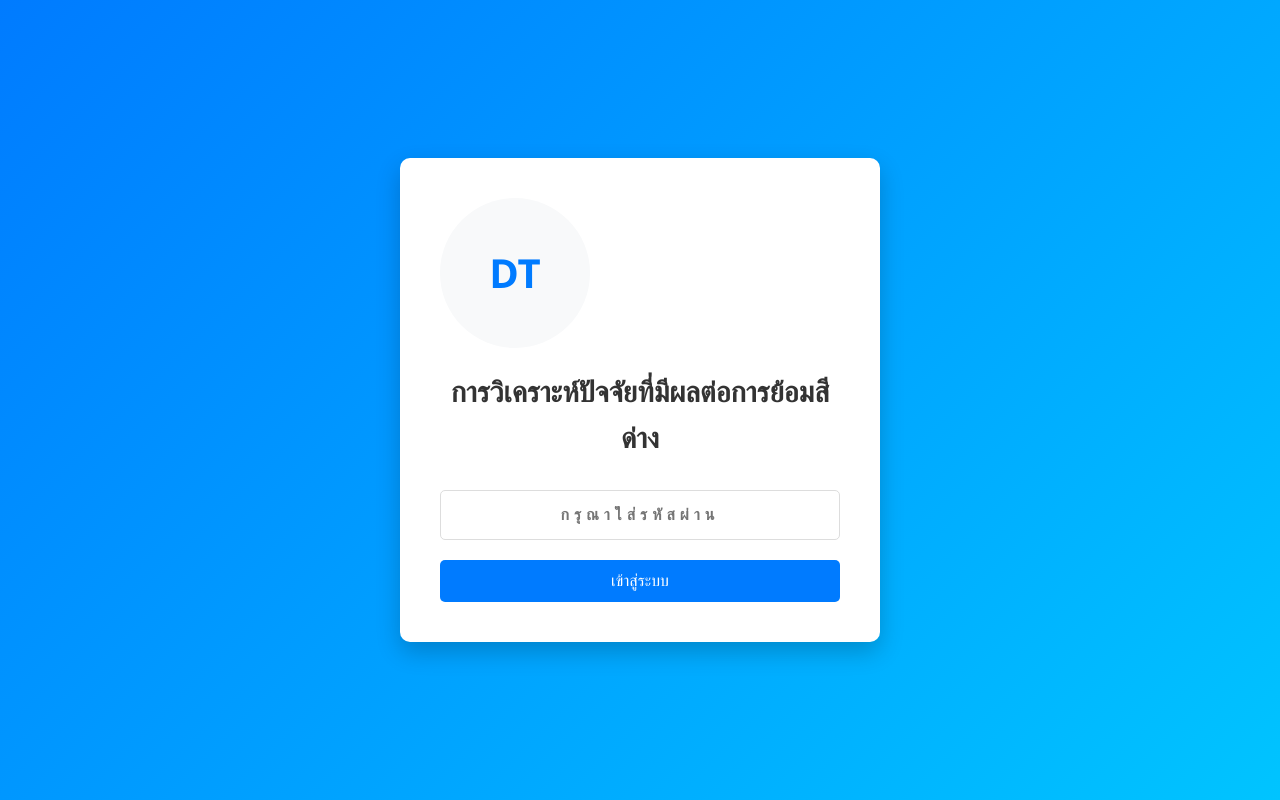
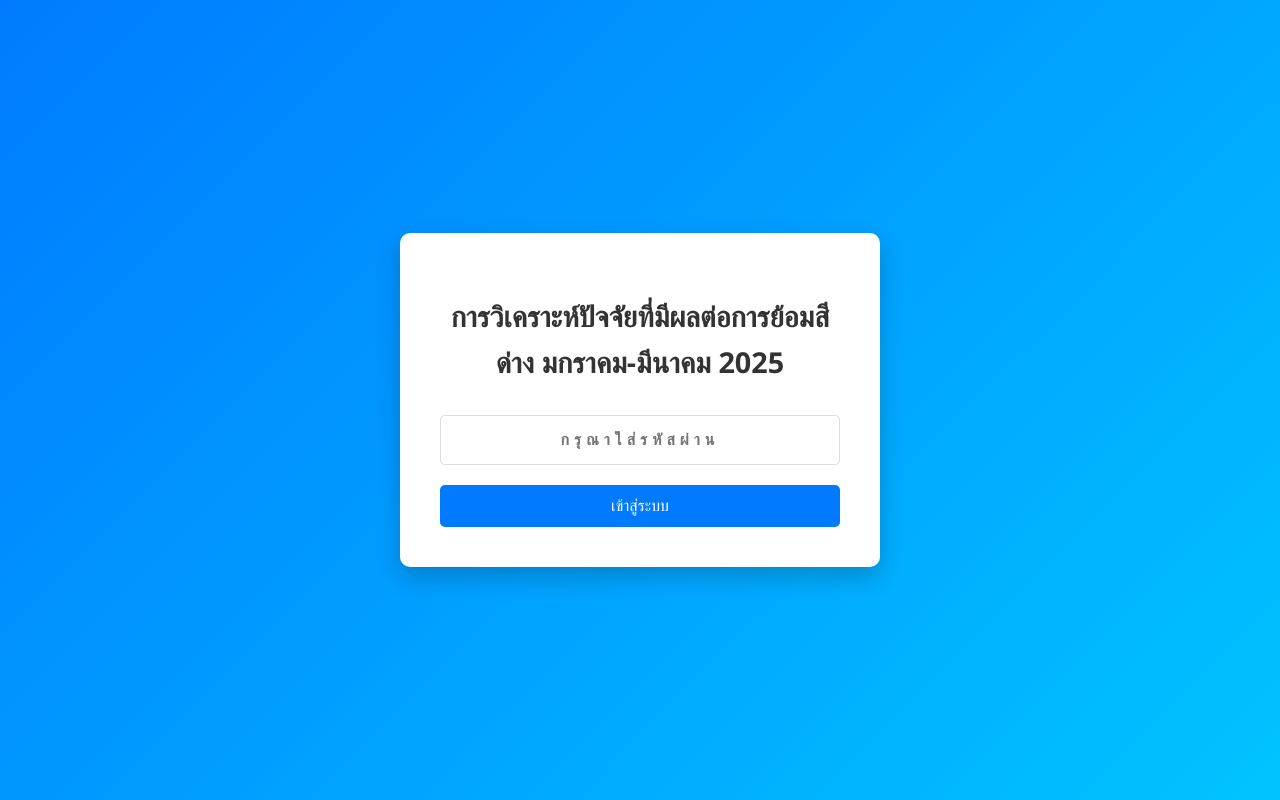
Before and after one commit to titee12345678/dang2m, a plain HTML site: page index.html in a window 1280 px wide. Drawn offline with nearby package versions, Linux system fonts and the light colour scheme.

Commit message:
Add files via upload

```diff
--- a/index.html
+++ b/index.html
@@ -70,19 +70,7 @@
             margin-top: 15px;
             display: none;
         }
-        .company-logo {
-            margin-bottom: 20px;
-            width: 150px;
-            height: 150px;
-            background-color: #f8f9fa;
-            border-radius: 50%;
-            display: flex;
-            align-items: center;
-            justify-content: center;
-            font-size: 2.5rem;
-            font-weight: bold;
-            color: #007bff;
-        }
+        /* ลบส่วน company-logo ออกแล้ว */
 
         /* Main Content Styles */
         .content-container {
@@ -201,8 +189,7 @@
     <!-- Login Page -->
     <div id="loginPage" class="login-container">
         <div class="login-box">
-            <div class="company-logo">DT</div>
-            <h1 class="login-title">การวิเคราะห์ปัจจัยที่มีผลต่อการย้อมสีด่าง</h1>
+            <h1 class="login-title">การวิเคราะห์ปัจจัยที่มีผลต่อการย้อมสีด่าง มกราคม-มีนาคม 2025</h1>
             <div class="login-form">
                 <input type="password" id="passwordInput" class="password-input" placeholder="กรุณาใส่รหัสผ่าน" maxlength="6">
                 <button id="loginButton" class="login-button">เข้าสู่ระบบ</button>
@@ -215,7 +202,7 @@
     <div id="contentPage" class="content-container">
         <button id="logoutButton" class="logout-btn">ออกจากระบบ</button>
         <div class="header">
-            <h1>การวิเคราะห์ปัจจัยที่มีผลต่อการย้อมสีด่าง</h1>
+            <h1>การวิเคราะห์ปัจจัยที่มีผลต่อการย้อมสีด่าง มกราคม-มีนาคม 2025</h1>
         </div>
 
         <div class="container">
```
